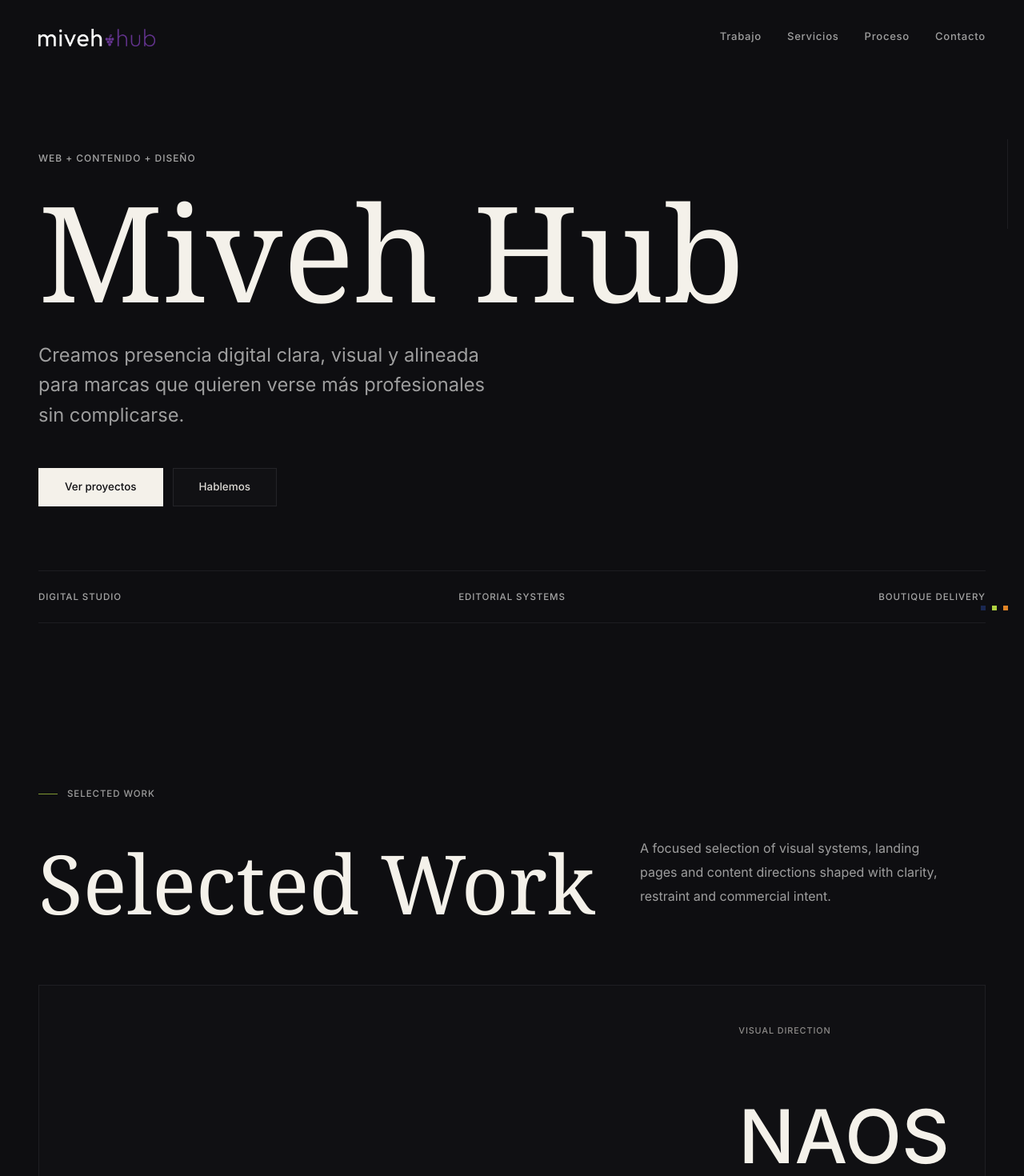
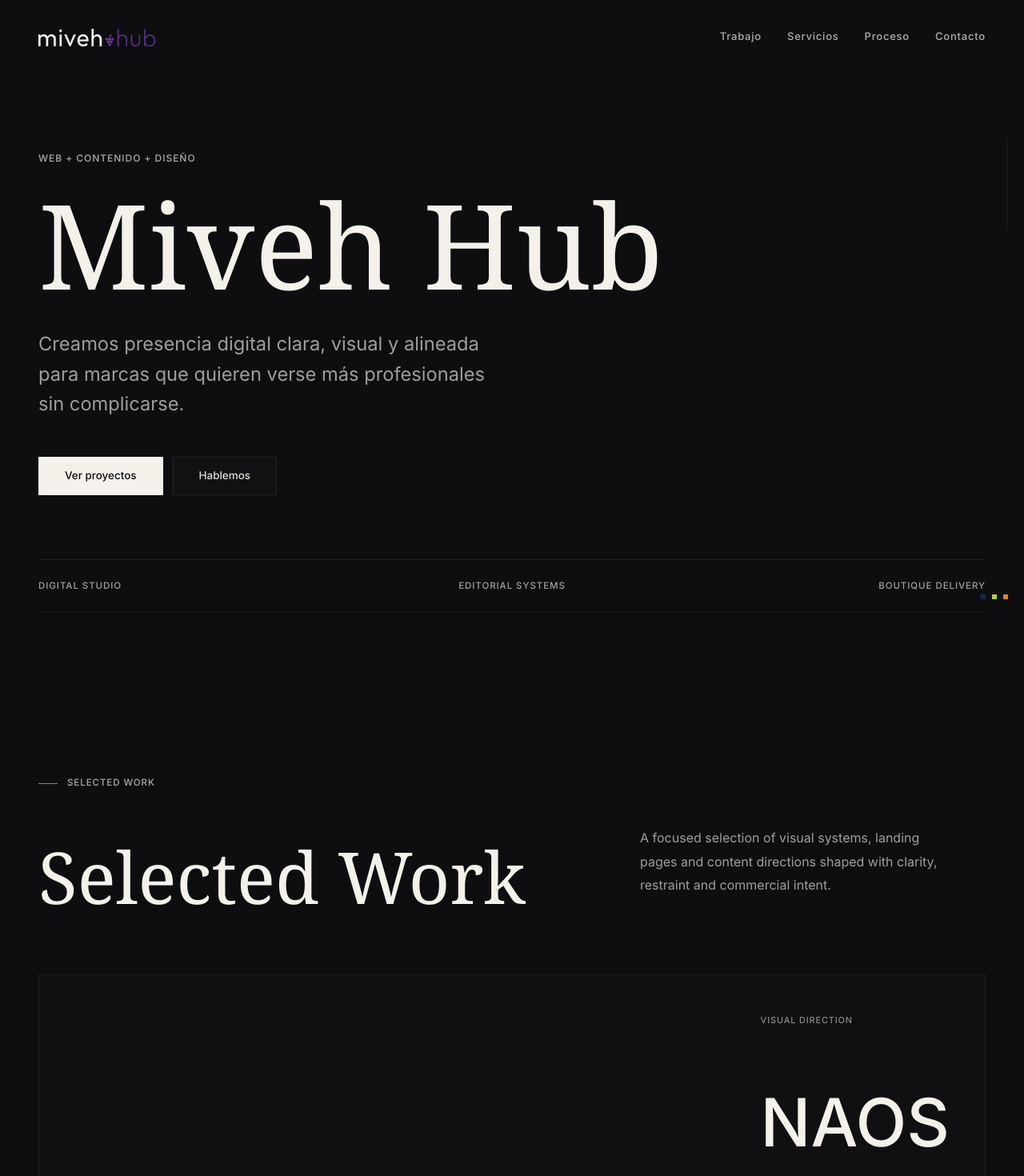
Before and after one commit to mivehhub/miveh-hub-landing, a Next.js app: page / in a window 1280 px wide. Shown: the top 1470 px of the page at 80% size. Built offline with nearby package versions, Linux system fonts and the light colour scheme.

Commit message:
restore hero and refine navbar branding

```diff
--- a/app/page.tsx
+++ b/app/page.tsx
@@ -50,31 +50,31 @@ const workLayouts = [
   {
     card: "lg:col-span-12 lg:min-h-[29rem]",
     inner: "lg:grid-cols-[minmax(0,0.95fr)_minmax(26rem,0.85fr)] lg:items-end",
-    title: "lg:text-[5.8rem]",
+    title: "lg:text-[5.2rem]",
     description: "lg:self-end",
   },
   {
     card: "lg:col-span-7 lg:min-h-[25rem]",
     inner: "lg:min-h-[18rem]",
-    title: "lg:text-[4.6rem]",
+    title: "lg:text-[4.15rem]",
     description: "",
   },
   {
     card: "lg:col-span-5 lg:min-h-[25rem]",
     inner: "lg:min-h-[18rem]",
-    title: "lg:text-[3.8rem]",
+    title: "lg:text-[3.45rem]",
     description: "",
   },
   {
     card: "lg:col-span-5 lg:min-h-[25rem]",
     inner: "lg:min-h-[18rem]",
-    title: "lg:text-[3.8rem]",
+    title: "lg:text-[3.45rem]",
     description: "",
   },
   {
     card: "lg:col-span-7 lg:min-h-[25rem]",
     inner: "lg:min-h-[18rem]",
-    title: "lg:text-[4.6rem]",
+    title: "lg:text-[4.15rem]",
     description: "",
   },
 ];
@@ -96,7 +96,7 @@ const process = [
 
 function SectionLabel({ children }: { children: React.ReactNode }) {
   return (
-    <p className="mb-10 flex items-center gap-3 text-[0.72rem] font-medium uppercase leading-none tracking-wideish text-mist/95 sm:mb-12">
+    <p className="mb-10 flex items-center gap-3 text-[0.72rem] font-medium uppercase leading-none tracking-wideish text-bone/70 sm:mb-12">
       <span className="h-px w-6 bg-lime/70" />
       {children}
     </p>
@@ -146,7 +146,7 @@ export default function Home() {
             className="h-[1.22rem] w-auto object-contain sm:h-[1.35rem]"
           />
         </a>
-        <nav aria-label="Primary navigation" className="hidden gap-8 text-[0.82rem] font-medium tracking-[0.055em] text-mist/95 md:flex">
+        <nav aria-label="Primary navigation" className="hidden gap-8 text-[0.82rem] font-medium tracking-[0.055em] text-bone/70 md:flex">
           {["Trabajo", "Servicios", "Proceso", "Contacto"].map((item) => (
             <a
               key={item}
@@ -171,10 +171,10 @@ export default function Home() {
         </div>
 
         <div className="max-w-6xl">
-          <p className="mb-7 text-[0.72rem] font-medium uppercase tracking-wideish text-mist sm:mb-9 sm:text-xs">
+          <p className="mb-7 text-[0.72rem] font-medium uppercase tracking-wideish text-bone/70 sm:mb-9 sm:text-xs">
             web + contenido + diseño
           </p>
-          <h1 className="max-w-[11ch] font-serif text-[clamp(4.7rem,13vw,10.8rem)] font-medium leading-[0.86] tracking-normal text-balance">
+          <h1 className="max-w-[11ch] font-serif text-[clamp(4.35rem,11.5vw,9.6rem)] font-medium leading-[0.88] tracking-normal text-balance">
             Miveh Hub
           </h1>
           <p className="mt-8 max-w-[35.5rem] text-pretty text-[1.2rem] font-normal leading-[1.68] text-mist/95 sm:mt-10 sm:text-[1.48rem] sm:leading-[1.58]">
@@ -189,7 +189,7 @@ export default function Home() {
           </div>
         </div>
 
-        <div className="mt-20 grid border-y border-line/70 py-4 text-[0.72rem] font-medium uppercase leading-6 tracking-wideish text-mist sm:mt-20 sm:grid-cols-3 sm:py-5">
+        <div className="mt-20 grid border-y border-line/70 py-4 text-[0.72rem] font-medium uppercase leading-6 tracking-wideish text-bone/65 sm:mt-20 sm:grid-cols-3 sm:py-5">
           <span>Digital studio</span>
           <span className="mt-3 sm:mt-0 sm:text-center">Editorial systems</span>
           <span className="mt-3 sm:mt-0 sm:text-right">Boutique delivery</span>
@@ -199,7 +199,7 @@ export default function Home() {
       <section id="work" className="mx-auto w-full max-w-[88rem] px-5 pb-32 pt-24 sm:px-8 lg:px-12 lg:pb-52 lg:pt-36">
         <SectionLabel>Selected Work</SectionLabel>
         <div className="mb-16 grid gap-9 sm:mb-20 lg:grid-cols-[1fr_27rem] lg:items-end">
-          <h2 className="max-w-4xl font-serif text-[clamp(3.8rem,8vw,7.7rem)] leading-[0.9] text-balance">
+          <h2 className="max-w-4xl font-serif text-[clamp(3.35rem,7vw,6.6rem)] leading-[0.92] text-balance">
             Selected Work
           </h2>
           <p className="max-w-[25rem] text-[1rem] font-normal leading-[1.85] text-mist/95 lg:pb-4">
@@ -221,7 +221,7 @@ export default function Home() {
                   <p className="mb-16 text-[0.68rem] font-medium uppercase tracking-wideish text-bone/55 transition duration-300 group-hover:text-bone/75 sm:mb-20">
                     {project.type}
                   </p>
-                  <h3 className={`max-w-[12ch] text-[clamp(2.35rem,6.5vw,4.85rem)] font-medium leading-[0.96] text-bone ${layout.title}`}>
+                  <h3 className={`max-w-[12ch] text-[clamp(2.2rem,5.8vw,4.3rem)] font-medium leading-[0.98] text-bone ${layout.title}`}>
                     {project.name}
                   </h3>
                 </div>
@@ -243,7 +243,7 @@ export default function Home() {
       <section id="servicios" className="mx-auto w-full max-w-[88rem] border-t border-line/60 px-5 pb-32 pt-24 sm:px-8 lg:px-12 lg:pb-52 lg:pt-32">
         <SectionLabel>Services</SectionLabel>
         <div className="grid gap-12 lg:grid-cols-[0.82fr_1.18fr] lg:gap-24">
-          <h2 className="max-w-xl font-serif text-[clamp(3rem,7vw,5.8rem)] leading-[0.96]">
+          <h2 className="max-w-xl font-serif text-[clamp(2.75rem,6vw,5.1rem)] leading-[0.98]">
             Sistemas claros para marcas con más criterio.
           </h2>
           <div className="grid border-y border-line/75">
@@ -267,7 +267,7 @@ export default function Home() {
       <section id="proceso" className="mx-auto w-full max-w-[88rem] px-5 py-28 sm:px-8 lg:px-12 lg:py-44">
         <SectionLabel>Process</SectionLabel>
         <div className="grid gap-14 lg:grid-cols-[1fr_1.45fr] lg:gap-24">
-          <h2 className="max-w-xl font-serif text-[clamp(3rem,7vw,5.8rem)] leading-[0.96]">
+          <h2 className="max-w-xl font-serif text-[clamp(2.75rem,6vw,5.1rem)] leading-[0.98]">
             Menos ruido. Más intención.
           </h2>
           <div className="grid gap-px border-y border-line/80 bg-line/80 md:grid-cols-3 md:border">
@@ -292,7 +292,7 @@ export default function Home() {
           <SectionLabel>Contact</SectionLabel>
           <div className="grid gap-6 text-center lg:block">
             <div className="lg:mx-auto lg:max-w-5xl">
-              <h2 className="mx-auto max-w-5xl font-serif text-[clamp(3rem,7vw,6.5rem)] leading-[0.98]">
+              <h2 className="mx-auto max-w-5xl font-serif text-[clamp(2.75rem,6.2vw,5.7rem)] leading-[1]">
                 ¿Tienes una marca que necesita verse más clara y profesional?
               </h2>
               <p className="mx-auto mt-5 max-w-xl text-xl font-normal leading-9 text-mist/95 lg:mt-6">
```
Also changed, not shown: public/logo-light-nav.png.
